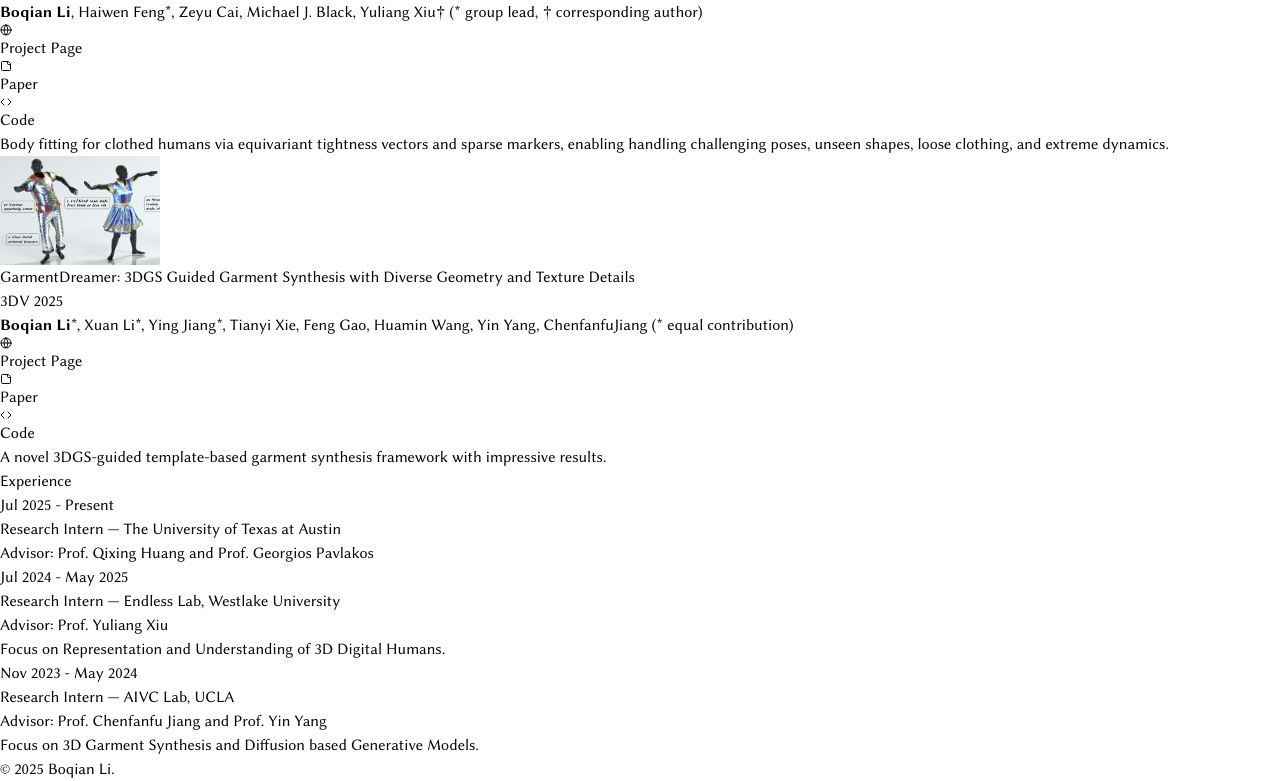
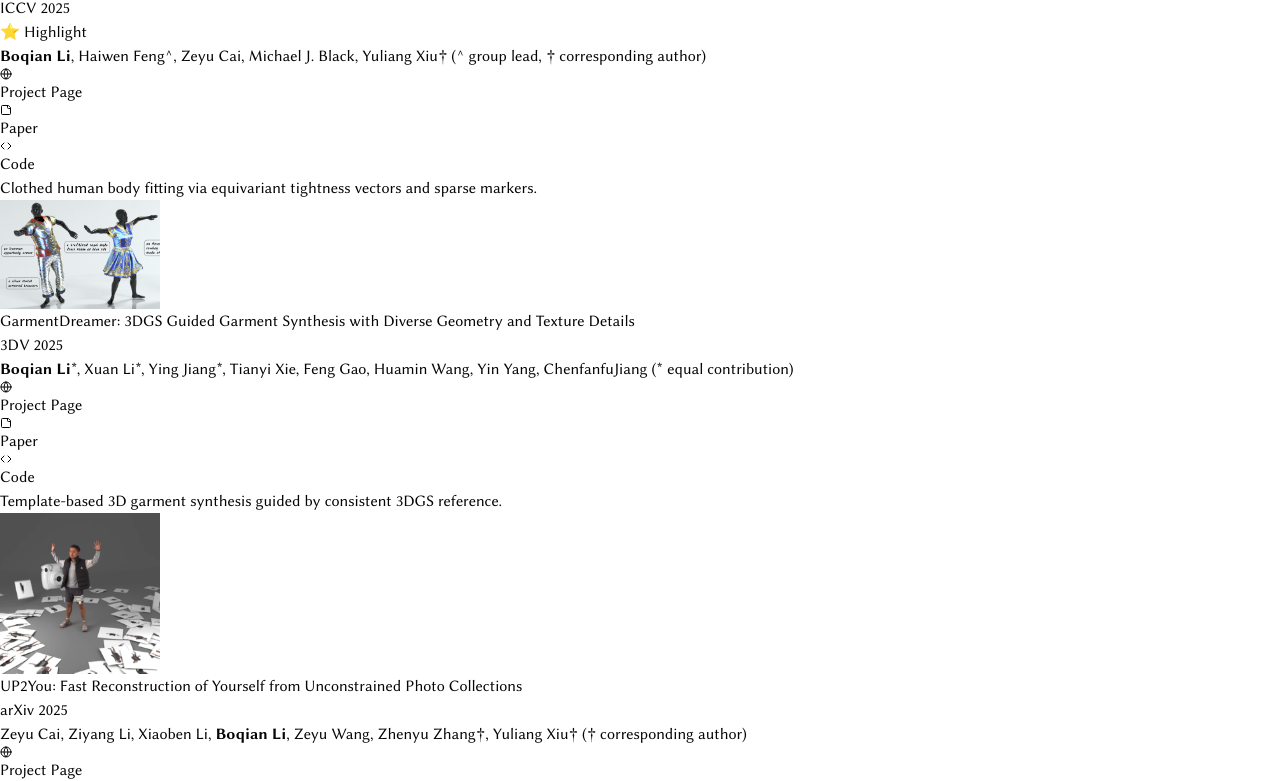
Before and after one commit to boqian-li/boqian-li.github.io, a Next.js app: page / in a window 1280 px wide. Shown: the part 860-1641 px from the top of the page. Built offline with nearby package versions, Linux system fonts and the light colour scheme.

Commit message:
add up2you to publication

```diff
--- a/src/data/publication.ts
+++ b/src/data/publication.ts
@@ -19,9 +19,9 @@ export const publicationData: Publication[] = [
     year: "2025",
     conference: "ICCV",
     title: "ETCH: Generalizing Body Fitting to Clothed Humans via Equivariant Tightness",
-    authors: "<b>Boqian Li</b>, Haiwen Feng*, Zeyu Cai, Michael&nbsp;J.&nbsp;Black, Yuliang Xiu† (* group lead, † corresponding author)",
+    authors: "<b>Boqian Li</b>, Haiwen Feng^, Zeyu Cai, Michael&nbsp;J.&nbsp;Black, Yuliang Xiu† (^ group lead, † corresponding author)",
     paperUrl: "https://arxiv.org/abs/2503.10624",
-    tldr: "Body fitting for clothed humans via equivariant tightness vectors and sparse markers, enabling handling challenging poses, unseen shapes, loose clothing, and extreme dynamics.",
+    tldr: "Clothed human body fitting via equivariant tightness vectors and sparse markers.",
     codeUrl: "https://github.com/boqian-li/ETCH",
     award: "⭐ Highlight",
     projectUrl: "https://boqian-li.github.io/ETCH/",
@@ -36,19 +36,27 @@ export const publicationData: Publication[] = [
     codeUrl: "https://github.com/boqian-li/GarmentDreamer",
     projectUrl: "https://xuan-li.github.io/GarmentDreamerDemo/",
     //bibtex: "https://arxiv.org/abs/2409.15476.bib",
-    tldr: "A novel 3DGS-guided template-based garment synthesis framework with impressive results.",
+    tldr: "Template-based 3D garment synthesis guided by consistent 3DGS reference.",
     imageUrl:
       "/images/teaser-garmentdreamer.png",
     // award: "🏆 Best Paper Award",
     // if you have an image in public/images, you can use it like this:
     // imageUrl: "/images/publication-image.jpg"
   },
-  // {
-  //   year: "2023",
-  //   conference: "ICML",
-  //   title: "Robust Causal Discovery Under Distribution Shift",
-  //   authors: "Jane Smith, Xue Chen, Sarah Johnson",
-  //   paperUrl: "https://arxiv.org/abs/2302.13095",
-  //   codeUrl: "https://github.com/jsmith/robust-causal-discovery",
-  // },
+  {
+    year: "2025",
+    conference: "arXiv",
+    title: "UP2You: Fast Reconstruction of Yourself from Unconstrained Photo Collections",
+    authors: "Zeyu Cai, Ziyang Li, Xiaoben Li, <b>Boqian Li</b>, Zeyu Wang, Zhenyu Zhang†, Yuliang Xiu† († corresponding author)",
+    paperUrl: "https://arxiv.org/abs/2509.24817",
+    codeUrl: "https://github.com/zcai0612/UP2You",
+    projectUrl: "https://zcai0612.github.io/UP2You/",
+    //bibtex: "https://arxiv.org/abs/2409.15476.bib",
+    tldr: "3D avatar reconstruction from unconstrained photo collections.",
+    imageUrl:
+      "/images/teaser-up2you.png",
+    // award: "🏆 Best Paper Award",
+    // if you have an image in public/images, you can use it like this:
+    // imageUrl: "/images/publication-image.jpg"
+  },
 ];
```
Also changed, not shown: public/images/teaser-etch.png, public/images/teaser-up2you.png (added).
